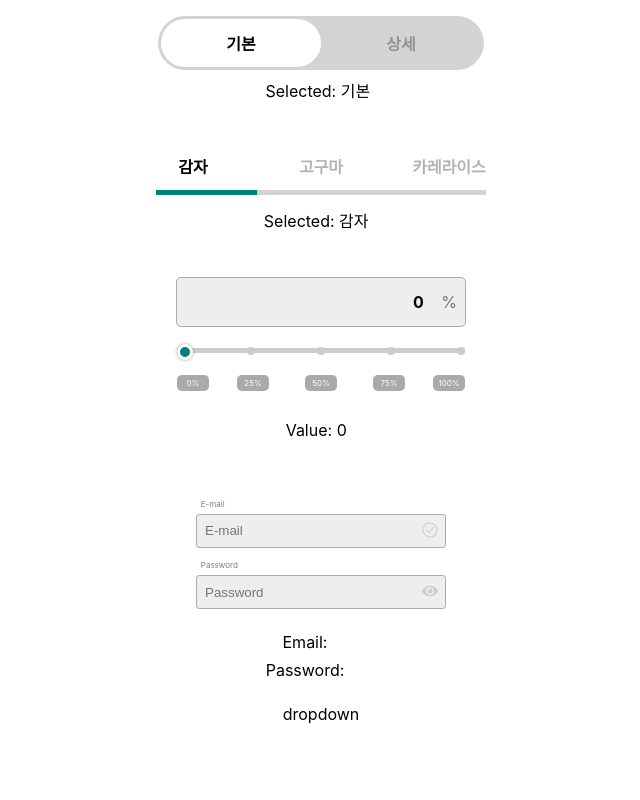
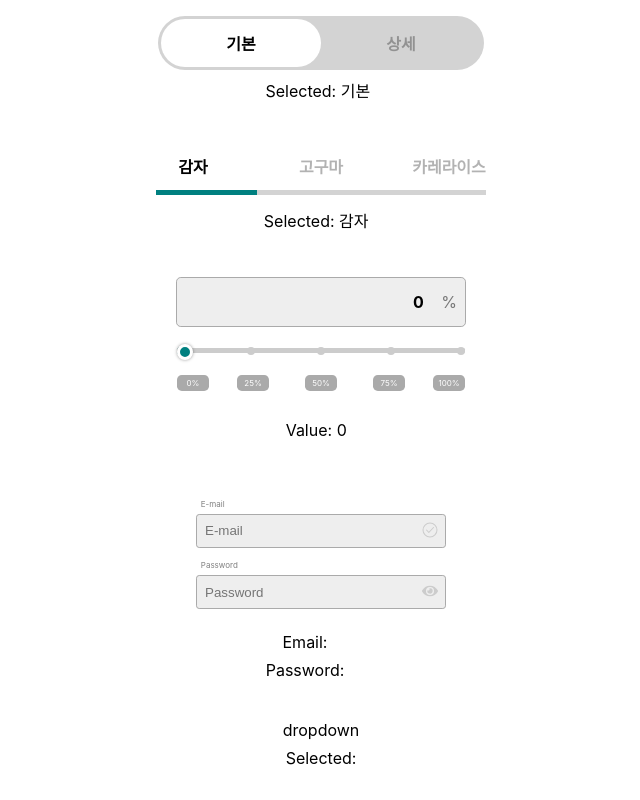
Before and after one commit to chichoon/wanted_pre_onboarding, a React (Create React App) app: page / in a window 1280 px wide. Shown: the whole page, without its empty margins (319-959 px from the left). Built offline with nearby package versions, Linux system fonts and the light colour scheme.

Commit message:
Feat: Dropdown App.js에서 받아올 수 있도록 설정

```diff
--- a/src/App.js
+++ b/src/App.js
@@ -11,6 +11,7 @@ function App() {
   const [sliderValue, setSliderValue] = useState(0);
   const [inputEmail, setInputEmail] = useState('');
   const [inputPassword, setInputPassword] = useState('');
+  const [dropdownSelected, setDropdownSelected] = useState('');
 
   return (
     <div className="App">
@@ -41,7 +42,19 @@ function App() {
         <div>Email: {inputEmail}</div>
         <div>Password: {inputPassword}</div>
       </ComponentWrapper>
-      <Dropdown />
+      <ComponentWrapper>
+        <Dropdown
+          dropdownArr={[
+            'BTCUSD.PERP',
+            'BCHUSD.PERP',
+            'ETHUSD.PERP',
+            'BANUSD.PERP',
+            'XPRUSD.PERP',
+          ]}
+          setFunc={setDropdownSelected}
+        />
+        <div>Selected: {dropdownSelected} </div>
+      </ComponentWrapper>
     </div>
   );
 }
```
